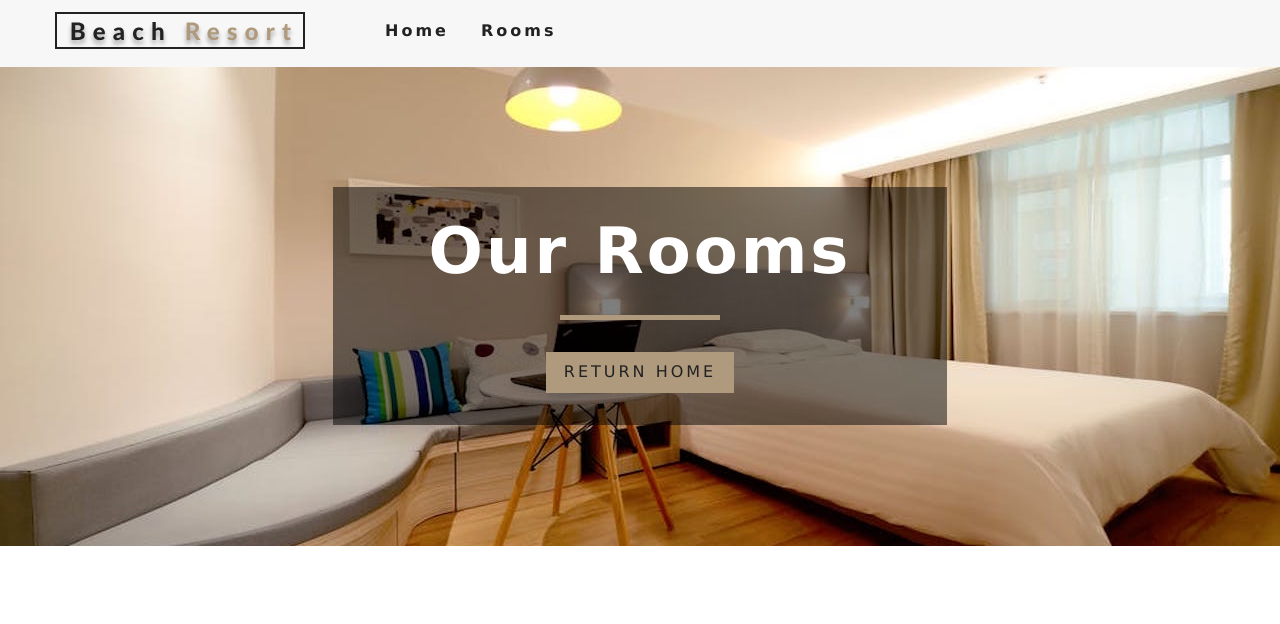
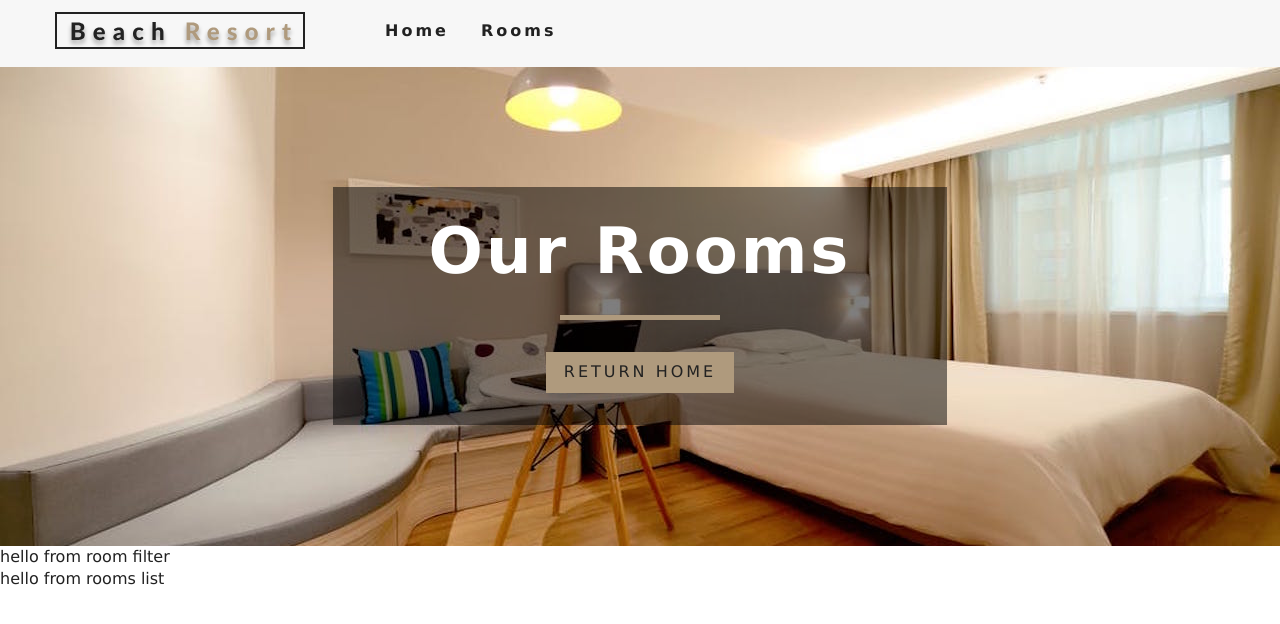
Before and after one commit to andreuhh/hotels-room-react, a React (Create React App) app: page /rooms in a window 1280 px wide. Shown: the top 624 px of the page. Built offline with nearby package versions, Linux system fonts and the light colour scheme.

Commit message:
first part filter

```diff
--- /dev/null
+++ b/src/components/RoomsContainer.js
@@ -0,0 +1,53 @@
+import React from 'react';
+import RoomsFilter from './RoomsFilter';
+import RoomsList from './RoomsList';
+import { withRoomConsumer } from '../context';
+import Loading from './Loading';
+
+function RoomContainer({ context }) {
+    const { loading, sortedRooms, rooms } = context;
+    if (loading) {
+        return <Loading />;
+    }
+    return (
+        <div>
+            <RoomsFilter rooms={rooms} />
+            <RoomsList rooms={sortedRooms} />
+        </div>
+    )
+}
+
+
+export default withRoomConsumer(RoomContainer)
+
+
+
+/*
+import React from 'react';
+import RoomsFilter from './RoomsFilter';
+import RoomsList from './RoomsList';
+import { RoomConsumer } from '../context';
+import Loading from './Loading';
+
+export default function RoomsContainer() {
+    return (
+        <RoomConsumer>
+            {
+                (value) => {
+                    const { loading, sortedRooms, rooms } = value;
+                    if (loading) {
+                        return <Loading />;
+                    }
+                    return (
+                        <div>
+                            hello room container
+                            <RoomsFilter rooms={rooms} />
+                            <RoomsList rooms={sortedRooms} />
+                        </div>
+                    );
+                }
+            }
+        </RoomConsumer>
+    );
+}
+*/
--- /dev/null
+++ b/src/components/RoomsFilter.js
@@ -0,0 +1,9 @@
+import React from 'react'
+
+export default function RoomsFilter() {
+    return (
+        <div>
+            hello from room filter
+        </div>
+    )
+}
--- /dev/null
+++ b/src/components/RoomsList.js
@@ -0,0 +1,9 @@
+import React from 'react'
+
+export default function RoomsList() {
+    return (
+        <div>
+            hello from rooms list
+        </div>
+    )
+}
--- a/src/context.js
+++ b/src/context.js
@@ -50,4 +50,12 @@
 }
 const RoomConsumer = RoomContext.Consumer;
 
+export function withRoomConsumer(Component) {
+    return function ConsumerWrapper(props) {
+        return <RoomConsumer>
+            {value => <Component {...props} context={value} />}
+        </RoomConsumer>
+    }
+}
+
 export { RoomProvider, RoomConsumer, RoomContext };
--- a/src/pages/Rooms.js
+++ b/src/pages/Rooms.js
@@ -2,9 +2,11 @@
 import Hero from '../components/Hero';
 import Banner from '../components/Banner';
 import { Link } from 'react-router-dom';
+import RoomsContainer from '../components/RoomsContainer';
 
 const Rooms = () => {
     return (
+        <>
             <Hero hero='roomsHero'>
                 <Banner title='Our rooms' >
                     <Link to='/' className='btn-primary'>
@@ -12,6 +14,8 @@
                 </Link>
                 </Banner>
             </Hero>
+            <RoomsContainer />
+        </>
     )
 }
 
```
Lines whose indentation alone changed are shown as unchanged.
